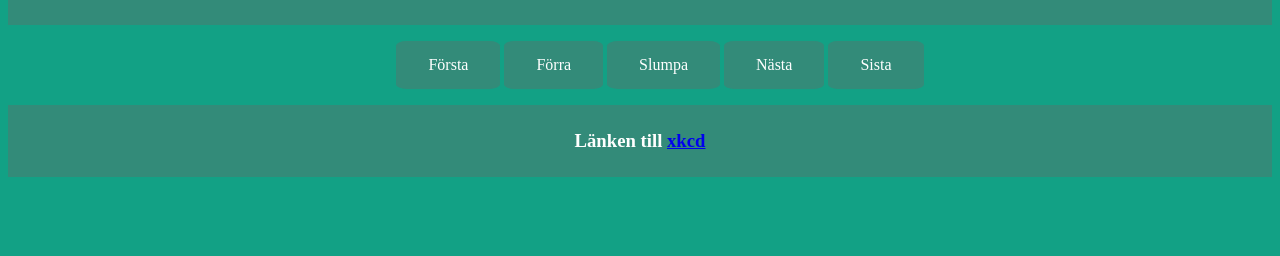
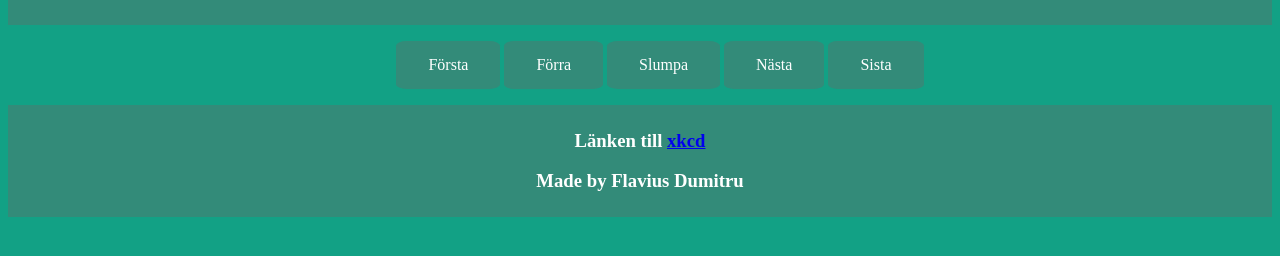
Before and after one commit to FlaviusDumitru/FlaviusComics, a plain HTML site: page index.html in a window 1280 px wide. Shown: the part 76-332 px from the top of the page. Drawn offline with Linux system fonts and the light colour scheme; no server answers.

Commit message:
La till vem som gjorde sidan

```diff
--- a/index.html
+++ b/index.html
@@ -22,6 +22,7 @@
             </ul>
         </div>
     </main>
-    <footer><h3>Länken till <a href="https://xkcd.com/">xkcd</a></h3></footer>
+    <footer><h3>Länken till <a href="https://xkcd.com/">xkcd</a></h3>
+        <h3>Made by Flavius Dumitru</h3></footer>
 </body>
 </html>
```
